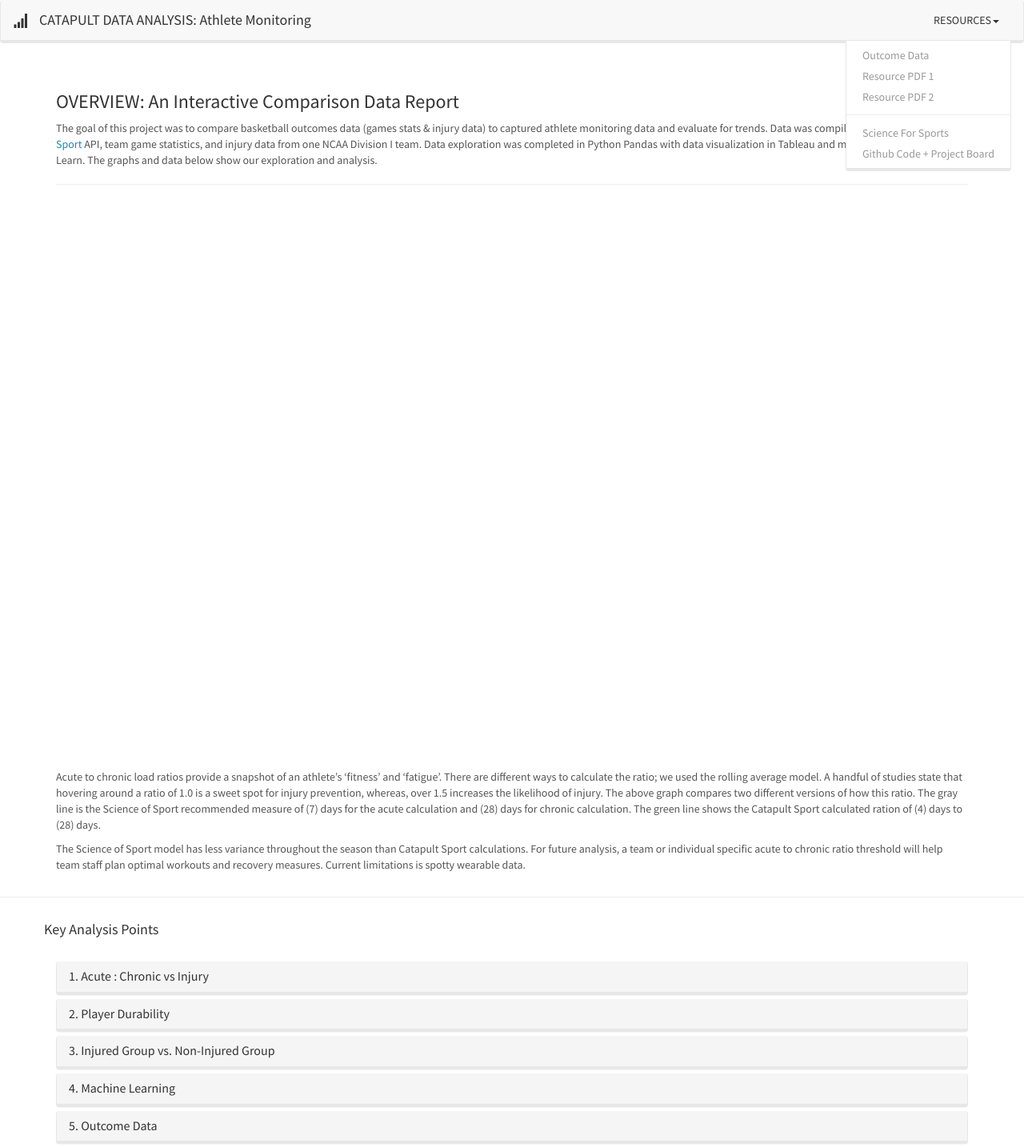
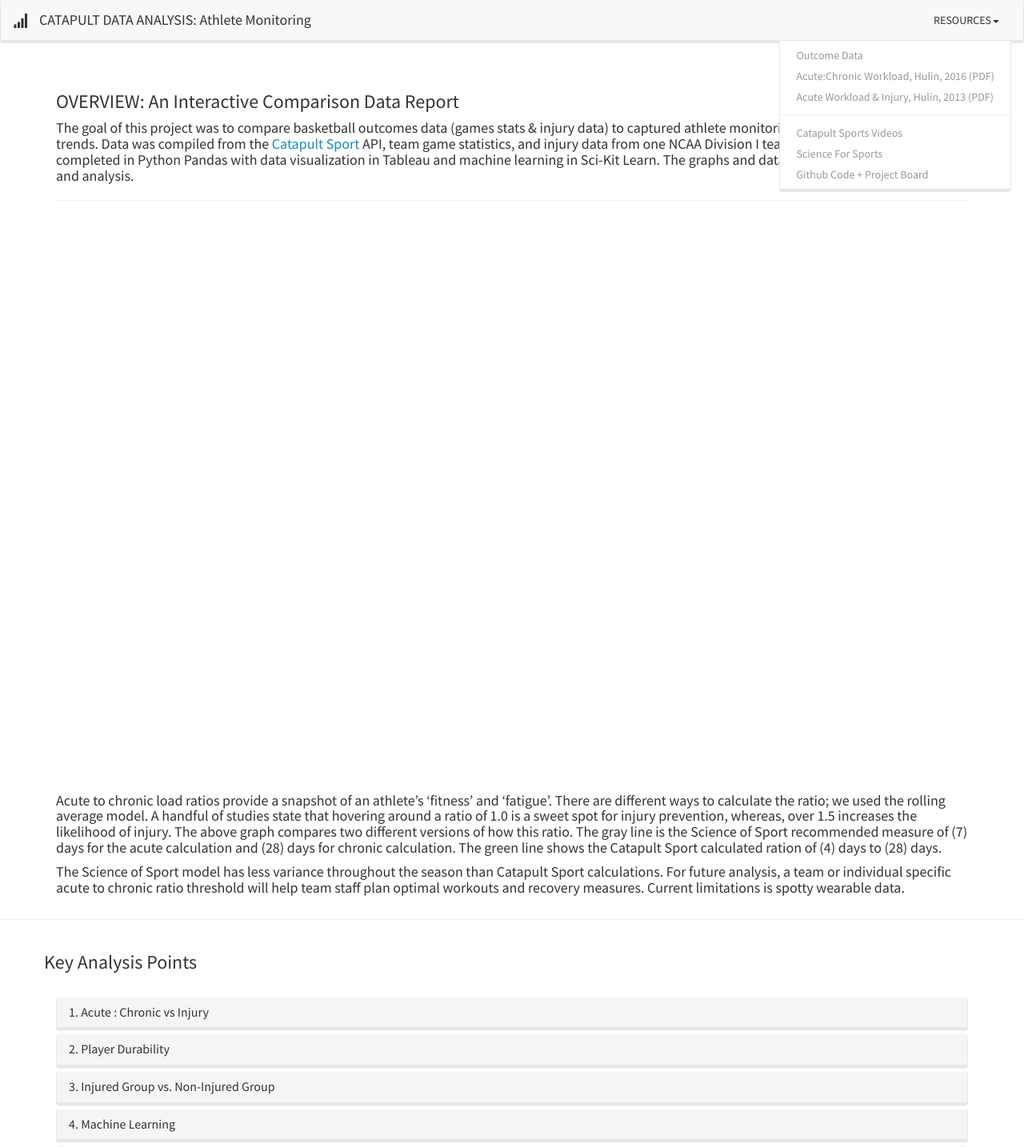
Before and after one commit to risatino/seadogz, a Flask app: page / in a window 1280 px wide, after a click on "RESOURCES"; the page is wider, and only the part inside the window is pictured. Shown: the top 1434 px of that part at 80% size. Run offline with Flask 2, Linux system fonts and the light colour scheme; some libraries are stand-ins or nearby versions.

Commit message:
template changes

```diff
--- a/templates/index.html
+++ b/templates/index.html
@@ -53,10 +53,11 @@
               <a href="#" class="dropdown-toggle" data-toggle="dropdown" role="button" aria-haspopup="true" aria-expanded="false">RESOURCES<span class="caret"></span></a>
               <ul class="dropdown-menu">
                 <li><a href="#" target="_blank">Outcome Data</a></li>
-                <li><a href="#" target="_blank">Resource PDF 1</a></li>
-                <li><a href="#" target="_blank">Resource PDF 2</a></li>
+                <li><a href="#" target="_blank">Acute:Chronic Workload, Hulin, 2016 (PDF)</a></li>
+                <li><a href="#" target="_blank">Acute Workload & Injury, Hulin, 2013 (PDF)</a></li>
 
                 <li role="separator" class="divider"></li>
+                <li><a href="https://www.youtube.com/user/CatapultSports/videos" target="_blank">Catapult Sports Videos</a></li>
                 <li><a href="https://www.scienceforsport.com/acutechronic-workload-ratio/#av_section_2" target="_blank">Science For Sports</a></li>
                 <li><a href="https://github.com/risatino/seadogz" target="_blank">Github Code + Project Board</a></li>
               </ul>
@@ -73,16 +74,16 @@
   <div class="row">
     <div class="col-md-12">
       <h3>OVERVIEW: An Interactive Comparison Data Report</h3>
-      <p>The goal of this project was to compare basketball outcomes data (games stats & injury data) to captured athlete monitoring data and evaluate for trends. Data was compiled from the <a href="https://www.catapultsports.com/" target="_blank">Catapult Sport</a> API, team game statistics, and injury data from one NCAA Division I team. Data exploration was completed in Python Pandas with data visualization in Tableau and machine learning in Sci-Kit Learn. The graphs and data below show our exploration and analysis.</p>
+      <h4>The goal of this project was to compare basketball outcomes data (games stats & injury data) to captured athlete monitoring data and evaluate for trends. Data was compiled from the <a href="https://www.catapultsports.com/" target="_blank">Catapult Sport</a> API, team game statistics, and injury data from one NCAA Division I team. Data exploration was completed in Python Pandas with data visualization in Tableau and machine learning in Sci-Kit Learn. The graphs and data below show our exploration and analysis.</h4>
     <hr>
     <div class='tableauPlaceholder' style='width: 1145px; height: 690px;'><object class='tableauViz' width='1145' height='690' style='display:none;'><param name='host_url' value='https%3A%2F%2Fus-east-1.online.tableau.com%2F' /> <param name='embed_code_version' value='3' /> <param name='site_root' value='&#47;t&#47;seadogs' /><param name='name' value='acute_chronic_ratio_injuries&#47;ratio_vs_ratio' /><param name='tabs' value='no' /><param name='toolbar' value='yes' /><param name='showAppBanner' value='false' /><param name='filter' value='iframeSizedToWindow=true' /></object></div>
       <!-- <img src="../static/images/sd_datafetch.jpg" alt="figure1"/> -->
       <!-- <iframe width="1000" height="500" frameborder="0" scrolling="no" src=""></iframe> -->
       <br>
 
-    <p>Acute to chronic load ratios provide a snapshot of an athlete’s ‘fitness’ and ‘fatigue’.  There are different ways to calculate the ratio; we used the rolling average model. A handful of studies state that hovering around a ratio of 1.0 is a sweet spot for injury prevention, whereas, over 1.5 increases the likelihood of injury. The above graph compares two different versions of how this ratio. The gray line is the Science of Sport recommended measure of (7) days for the acute calculation and (28) days for chronic calculation. The green line shows the Catapult Sport calculated ration of (4) days to (28) days.</p>
+    <h4>Acute to chronic load ratios provide a snapshot of an athlete’s ‘fitness’ and ‘fatigue’.  There are different ways to calculate the ratio; we used the rolling average model. A handful of studies state that hovering around a ratio of 1.0 is a sweet spot for injury prevention, whereas, over 1.5 increases the likelihood of injury. The above graph compares two different versions of how this ratio. The gray line is the Science of Sport recommended measure of (7) days for the acute calculation and (28) days for chronic calculation. The green line shows the Catapult Sport calculated ration of (4) days to (28) days.</h4>
 
-    <p>The Science of Sport model has less variance throughout the season than Catapult Sport calculations.  For future analysis, a team or individual specific acute to chronic ratio threshold will help team staff plan optimal workouts and recovery measures. Current limitations is spotty wearable data.</p>
+    <h4>The Science of Sport model has less variance throughout the season than Catapult Sport calculations.  For future analysis, a team or individual specific acute to chronic ratio threshold will help team staff plan optimal workouts and recovery measures. Current limitations is spotty wearable data.</h4>
 
     </div>
   </div>
@@ -93,7 +94,7 @@
 <div class="container">
   <div class="row">
 
-  <h4>Key Analysis Points</h4>
+  <h3>Key Analysis Points</h3>
   </div>
 
   <br>
@@ -113,9 +114,8 @@
           <br>
             <div class='tableauPlaceholder' style='width: 1050px; height: 600px;'><object class='tableauViz' width='1050' height='600' style='display:none;'><param name='host_url' value='https%3A%2F%2Fus-east-1.online.tableau.com%2F' /> <param name='embed_code_version' value='3' /> <param name='site_root' value='&#47;t&#47;seadogs' /><param name='name' value='acute_chronic_ratio_injuries&#47;ratio_with_injury' /><param name='tabs' value='no' /><param name='toolbar' value='yes' /><param name='showAppBanner' value='false' /><param name='filter' value='iframeSizedToWindow=true' /></object></div>
             <hr>
-            <h5>* Click interactive Tableau analysis.</h5>
             <br>
-            <p>This visualization takes the Catapult Sports determined acute to chronic ratio (team average) and tracks in the team injury data. While acute to chronic ratio is most applicable to overuse injuries, this graph takes into account with overuse and acute injuries.  Overuse injury tends to follow, within a month) a acute:chronic spike above 1.5.</p>
+            <h4>This visualization takes the Catapult Sports determined acute to chronic ratio (team average) and tracks in the team injury data. While acute to chronic ratio is most applicable to overuse injuries, this graph takes into account with overuse and acute injuries.  Overuse injury tends to follow, within a month) a acute:chronic spike above 1.5.</h4>
           </div>
 
         </div>
@@ -155,9 +155,8 @@
           <div class="col-sm-12" style="padding-top:20px;">
             <iframe width="1000" height="700" frameborder="0" scrolling="no" src="//plot.ly/~dhoebbel/31.embed"></iframe>
             <hr>
-            <h5>* Click interactive Plotly.js analysis.</h5>
             <br>
-            <p>This analysis compares the average metrics from two datasets. The first dataset takes all players who were injured and their corresponding prior week of data. The second data set looks at all uninjured players and their corresponding prior week of data. Once compiled, we found that on average, player load and IMA for injured players was higher in the week leading up to the injury date than the non-injured player group.
+            <h4>This analysis compares the average metrics from two datasets. The first dataset takes all players who were injured and their corresponding prior week of data. The second data set looks at all uninjured players and their corresponding prior week of data. Once compiled, we found that on average, player load and IMA for injured players was higher in the week leading up to the injury date than the non-injured player group.</h4>
             </p>
           </div>
         </div>
@@ -175,9 +174,8 @@
       <div class="panel-body">
         <div class="row">
           <div class="col-sm-12" style="padding-top:20px;">
-            <a href="#"><img src="../static/images/seadog_only.png" alt="seadawg"/></a>
-            <hr>
-            <h5>Placeholder Blurb: Jupyter Notebooks</h5>
+            <h4>Attempts to use Sci-Kit learn to run both logistics and linear regression proved unfruitful (see Jupyter Notebooks under Resources > Github Code. For the binary logistics regression, using occurence of injury as the outcome, resulted in a gross over-fitting of the model due to the rare occurence of injury in comparision to the volume of daily data.  A model, such as a Firth Regression, is need in this case to penalize the maximum liklihood ratio, however, is not available in Sci-Kit learn.  R does have package (logistf), but did not have time in the scope of the project. </h4>
+            <h4>Under the injury group comparison tab, there are interesting notes about the differences in Catapult data between injury and non-injured players.</h4>
           </div>
         </div>
       </div>
@@ -195,14 +193,13 @@
           <div class="col-sm-12" style="padding-top:20px;">
             <a href="/outcomes"><img src="../static/images/seadog_only.png" alt="seadawg"/></a>
             <hr>
-            <h5>* Click interactive Tableau analysis.</h5>
             <br>
-            <p>INSERT: Load Points Scored, Outcome Load 2016-17, Outcome Load 2017-18 Tableau graphs</p>
-            <p>Using acute:chronic ratio, and, more broadly, aggregate team load data exhibits limitations in predicting the score of a game. For example, when the team load averaged between 5,000-6,000, the points scored ranged from 61 to 86 points. Similarly, on the high end, when the team load averaged over 8,000 for a game, the range in points scored was 60 to 96.</p>
+            <h4>INSERT: Load Points Scored, Outcome Load 2016-17, Outcome Load 2017-18 Tableau graphs</h4>
+            <h4>Using acute:chronic ratio, and, more broadly, aggregate team load data exhibits limitations in predicting the score of a game. For example, when the team load averaged between 5,000-6,000, the points scored ranged from 61 to 86 points. Similarly, on the high end, when the team load averaged over 8,000 for a game, the range in points scored was 60 to 96.</h4>
 
-            <p>Predicting game outcome presents comparable limitations. Losses over the 2016-17 and 2017-18 seasons exhibited an average aggregate team load ranging from 4,923 to 10,605, while wins over the same period ranged from 5,263 to 10,072.</p>
+            <h4>Predicting game outcome presents comparable limitations. Losses over the 2016-17 and 2017-18 seasons exhibited an average aggregate team load ranging from 4,923 to 10,605, while wins over the same period ranged from 5,263 to 10,072.</h4>
 
-            <p>There are a number of potential reasons driving the limitation of using aggregate average team load data to predict game score or outcome. One such theory stems from the fact that not all teams present the same level of matchup difficulty. Strength of schedule would logically play a significant role in determining the level of effort needed to score points or obtain victory. Further research is needed to better determine how matchup affects game load.</p>
+            <h4>There are a number of potential reasons driving the limitation of using aggregate average team load data to predict game score or outcome. One such theory stems from the fact that not all teams present the same level of matchup difficulty. Strength of schedule would logically play a significant role in determining the level of effort needed to score points or obtain victory. Further research is needed to better determine how matchup affects game load.</h4>
           </div>
         </div>
       </div>
```
